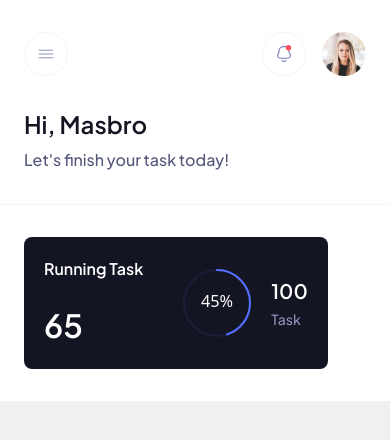
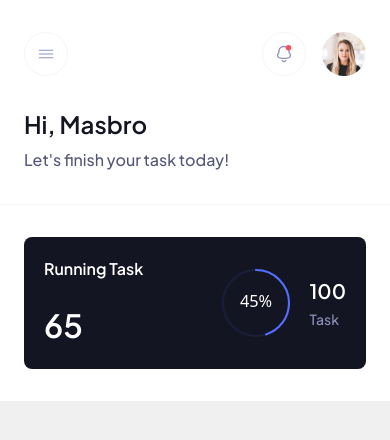
Before and after one commit to pujiragil/nuegas, a React (Vite) app: page / in a window 390 px wide. Shown: the top 440 px of the page. Built offline with nearby package versions, Linux system fonts and the light colour scheme.

Commit message:
apply progressBar component

```diff
--- a/src/pages/overview.tsx
+++ b/src/pages/overview.tsx
@@ -1,43 +1,20 @@
 import { ReactElement } from "react";
 import ProfileLayout from "../components/Layouts/ProfileLayout";
-import CircularProgressbar from "../components/Progress/CircularProgress";
+import ProgressBar from "../components/Progress";
 import "../components/Progress/progressStyle.css";
 
 const Dashboard = (): ReactElement => {
   return (
     <>
+      {/* Profile Layout */}
       <ProfileLayout
         titleProfile="Hi, Masbro"
         descProfile="Let's finish your task today!"
       />
 
       <div className="px-6 py-8 bg-primary-100 md:bg-primary-200 md:p-8">
-        <div className="bg-secondary-100 text-primary-100 rounded-lg w-fit p-5">
-          <div className="flex items-center gap-10 md:flex-col md:gap-4">
-            <div className="flex flex-col gap-5">
-              <p className="font-semibold">Running Task</p>
-              <p className="text-[32px] font-semibold">65</p>
-            </div>
-            <div className="flex items-center gap-5">
-              <div className="w-[68px] h-[68px] overflow-hidden">
-                <CircularProgressbar
-                  value={45}
-                  text="45%"
-                  strokeWidth={3}
-                  styles={{
-                    trail: { stroke: "#1A1E38" },
-                    path: { stroke: "#546FFF" },
-                    text: { fill: "#FFF", fontSize: 24, fontWeight: 500 },
-                  }}
-                />
-              </div>
-              <div className="space-y-1">
-                <p className="text-xl font-semibold">100</p>
-                <p className="text-sm font-medium text-secondary-300">Task</p>
-              </div>
-            </div>
-          </div>
-        </div>
+        {/* ProgressBar Component */}
+        <ProgressBar />
       </div>
     </>
   );
```
